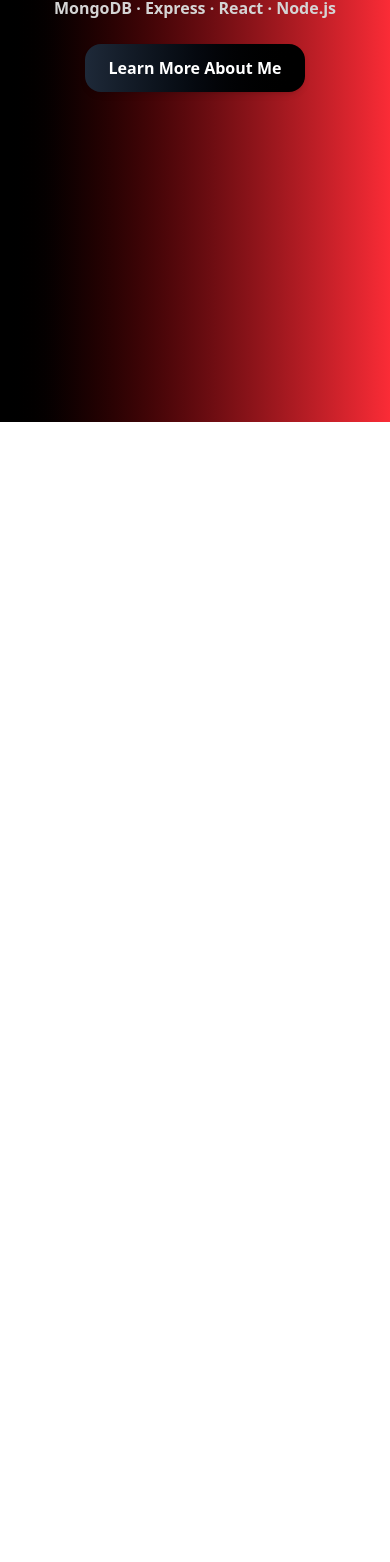
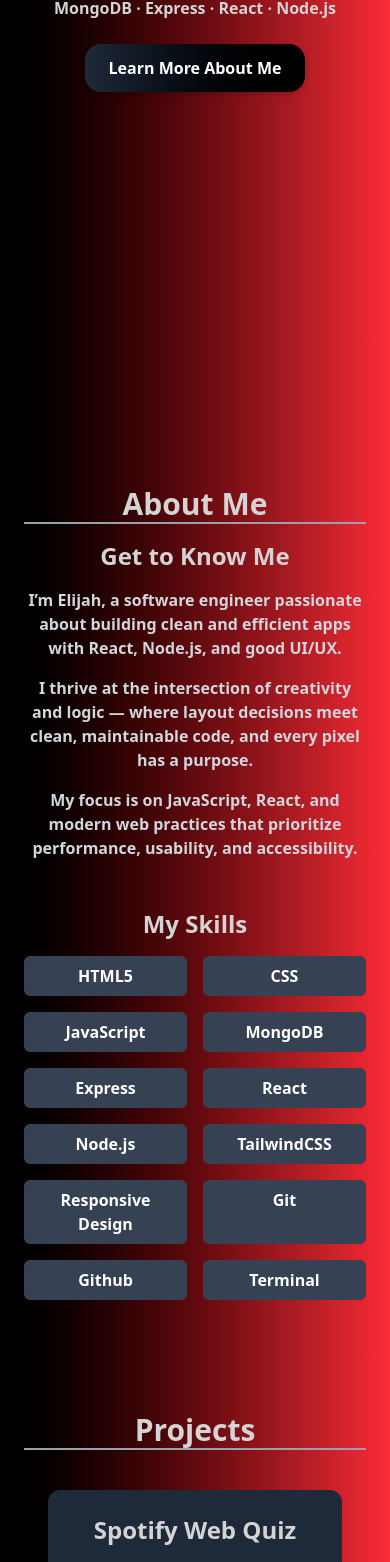
Before and after one commit to ElijahSWilliams/PortfolioSite, a React (Vite) app: page / in a window 390 px wide. Shown: the part 422-1984 px from the top of the page. Before the commit the page ends 844 px from the top, so only its background shows below. Built offline with nearby package versions, Linux system fonts and the light colour scheme.

Commit message:
Mobile Version Made

```diff
--- a/src/About/About.jsx
+++ b/src/About/About.jsx
@@ -2,9 +2,9 @@ import React from "react";
 
 function About() {
   return (
-    <div className="max-w-6xl mx-auto px-6 py-12 mt-10">
+    <div className="max-w-6xl mx-auto px-6 py-12 mt-2">
       {/* Section Heading */}
-      <h1 className="text-3xl font-bold text-center border-b-2 border-gray-400 mt-10 mb-12">
+      <h1 className="text-3xl font-bold text-center border-b-2 border-gray-400 mt-2 sm:mt-10 mb-4 sm:mb-12">
         About Me
       </h1>
 
--- a/src/App.jsx
+++ b/src/App.jsx
@@ -26,7 +26,7 @@ function App() {
 
   return (
     <>
-      <div className=" flex flex-col text-neutral-300 font-semibold text-center overflow-y-auto no-scrollbar h-screen bg-gradient-to-r from-black to-red-500 sm:from-black sm:to-gray-800">
+      <div className=" flex flex-col text-neutral-300 font-semibold text-center overflow-y-auto no-scrollbar bg-gradient-to-r from-black to-red-500 sm:from-black sm:to-gray-800">
         {/* Flexbox For Hero Content */}
         <section
           id="home"
--- a/src/Contact/Contact.jsx
+++ b/src/Contact/Contact.jsx
@@ -46,7 +46,7 @@ function Contact() {
           name="name"
           rules={[{ required: true, message: "Please enter your name!" }]}
         >
-          <div className="w-[475px] mx-auto">
+          <div className="w-[250px] sm:w-[450px] mx-auto">
             {" "}
             {/* Div for resizing the input fields */}
             <Input
@@ -66,7 +66,7 @@ function Contact() {
           ]}
           className=""
         >
-          <div className="w-[475px] mx-auto">
+          <div className="w-[250px] sm:w-[450px] mx-auto">
             {" "}
             {/* Div for resizing email input field */}
             <Input
@@ -83,7 +83,7 @@ function Contact() {
           rules={[{ required: true, message: "Please enter a message!" }]}
           className=""
         >
-          <div className="w-[475px] mx-auto">
+          <div className="w-[250px] sm:w-[450px] mx-auto">
             <Input.TextArea
               rows={5}
               className="w-full px-[10px] py-3 bg-gray-800 text-white rounded-lg border-none focus:outline-none focus:ring-2 focus:ring-indigo-500 transition"
@@ -97,7 +97,7 @@ function Contact() {
           <Button
             type="primary"
             htmlType="submit"
-            className="w-full py-3 rounded-xl text-lg font-semibold bg-gradient-to-r from-indigo-600 to-purple-600 hover:from-indigo-500 hover:to-purple-500 transition"
+            className=" w-[250px] sm:w-[450px] py-3 rounded-xl text-lg font-semibold bg-gradient-to-r from-indigo-600 to-purple-600 hover:from-indigo-500 hover:to-purple-500 transition"
           >
             Send
           </Button>
--- a/src/Projects/Projects.jsx
+++ b/src/Projects/Projects.jsx
@@ -29,8 +29,8 @@ const projects = [
 
 function Project() {
   return (
-    <div className="max-w-6xl mx-auto px-6 py-12 mt-10">
-      <h1 className="text-3xl font-bold text-center mb-10 border-b-2 border-gray-400 mt-10">
+    <div className="max-w-6xl mx-auto px-6 py-12 mt-2">
+      <h1 className="text-3xl font-bold text-center mb-10 border-b-2 border-gray-400 mt-2">
         Projects
       </h1>
 
```
